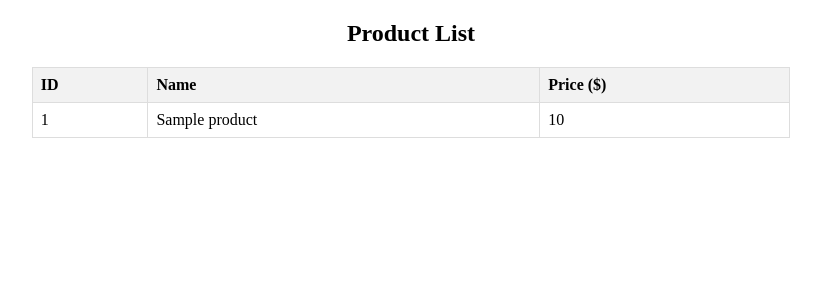
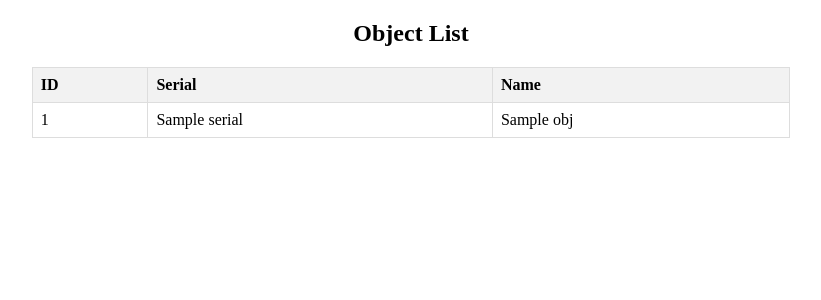
Before and after one commit to Angry0Fellow/test, a Flask app: template templates/index.html in a window 1280 px wide. Shown: the top 300 px of the page, without its empty margins (229-1050 px from the left). Run offline with Flask 3, Linux system fonts and the light colour scheme; the template is opened without the code that fills it: most values are stand-ins (such as "Sample title", 1, 10 or a date in 2020).

Commit message:
fixed display new database scema

```diff
--- a/app.py
+++ b/app.py
@@ -18,8 +18,11 @@ def get_db_connection():
 def index():
     db_connection = get_db_connection()
     cursor = db_connection.cursor(dictionary=True)
-    cursor.execute("SELECT * FROM products")
-    products = cursor.fetchall()
+
+    # Fetch data from the 'objects' table
+    cursor.execute("SELECT * FROM objects")
+    objects = cursor.fetchall()
+
     cursor.close()
     db_connection.close()
 
--- a/templates/index.html
+++ b/templates/index.html
@@ -22,18 +22,18 @@
     </style>
 </head>
 <body>
-    <h2>Product List</h2>
+    <h2>Object List</h2>
     <table>
         <tr>
             <th>ID</th>
+            <th>Serial</th>
             <th>Name</th>
-            <th>Price ($)</th>
         </tr>
-        {% for product in products %}
+        {% for obj in objects %}
         <tr>
-            <td>{{ product['id'] }}</td>
-            <td>{{ product['name'] }}</td>
-            <td>{{ product['price'] }}</td>
+            <td>{{ obj['id'] }}</td>
+            <td>{{ obj['serial'] }}</td>
+            <td>{{ obj['name'] }}</td>
         </tr>
         {% endfor %}
     </table>
```
